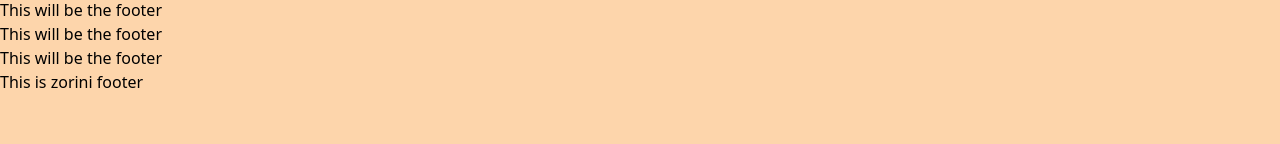
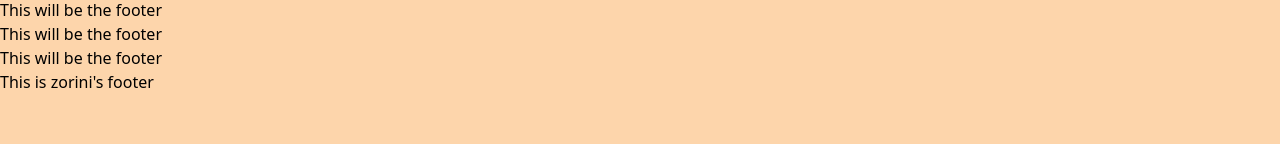
Before and after one commit to fakteahk/zoawi-vite, a React (Vite) app: page /home in a window 1280 px wide. Shown: the part 156-300 px from the top of the page. Built offline with nearby package versions, Linux system fonts and the light colour scheme.

Commit message:
edit last footer

```diff
--- a/src/ui/Footer/Footer.jsx
+++ b/src/ui/Footer/Footer.jsx
@@ -6,7 +6,7 @@ function Footer() {
         <p>This will be the footer</p>
         <p>This will be the footer</p>
         <p>This will be the footer</p>
-        <p>This is zorini footer</p>
+        <p>This is zorini's footer</p>
       </div>
     </>
   );
```
